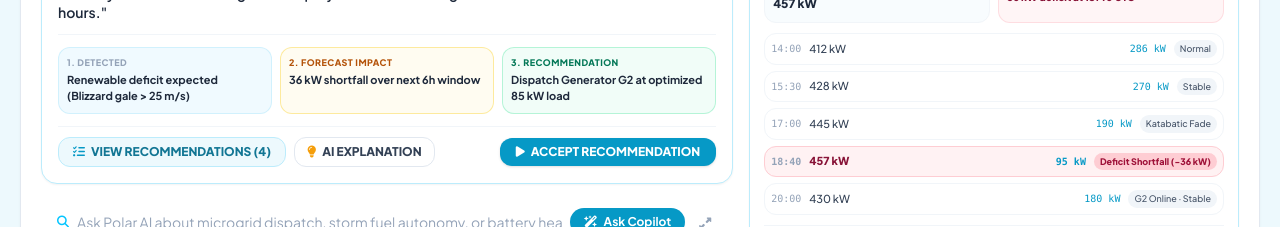
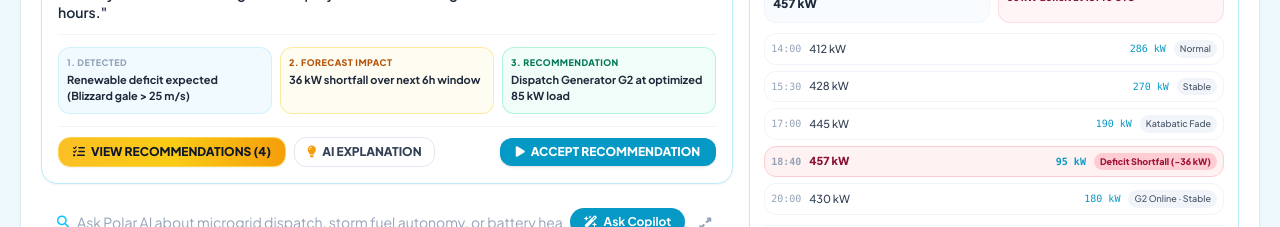
Before and after one commit to yalagandulapraveen7-1304/polar-136, a React (Vite) app in the folder frontend/: page / in a window 1280 px wide. Shown: the part 1020-1247 px from the top of the page. Built offline with nearby package versions, Linux system fonts and the light colour scheme; no server answers.

Commit message:
style: apply yellow-amber gradient to VIEW RECOMMENDATIONS button on main dashboard

```diff
--- a/frontend/src/components/HeroSection.jsx
+++ b/frontend/src/components/HeroSection.jsx
@@ -318,10 +318,10 @@ export default function HeroSection({
                   <button
                     type="button"
                     onClick={() => onOpenModal('recommendations')}
-                    className="px-3.5 py-1.5 rounded-xl bg-[#edf9fd] hover:bg-[#c2f0fe] text-[#127694] font-extrabold text-xs border border-[#bcecfc] transition shadow-xs flex items-center gap-1.5"
+                    className="px-3.5 py-1.5 rounded-xl bg-gradient-to-r from-amber-400 via-yellow-400 to-amber-500 hover:from-amber-500 hover:to-yellow-500 text-slate-900 font-black text-xs border border-amber-300 shadow-sm hover:shadow-md hover:shadow-amber-500/20 transition flex items-center gap-1.5 cursor-pointer"
                     title="Open Full Engineering & Operational Recommendations Console"
                   >
-                    <i className="fa-solid fa-list-check text-[#0699C6]"></i>
+                    <i className="fa-solid fa-list-check text-slate-900"></i>
                     <span>VIEW RECOMMENDATIONS ({latestData?.recommendations?.items?.length || 4})</span>
                   </button>
                   <button
```
Also changed, not shown: 2 other files (tests, documents, lock files or other folders).
